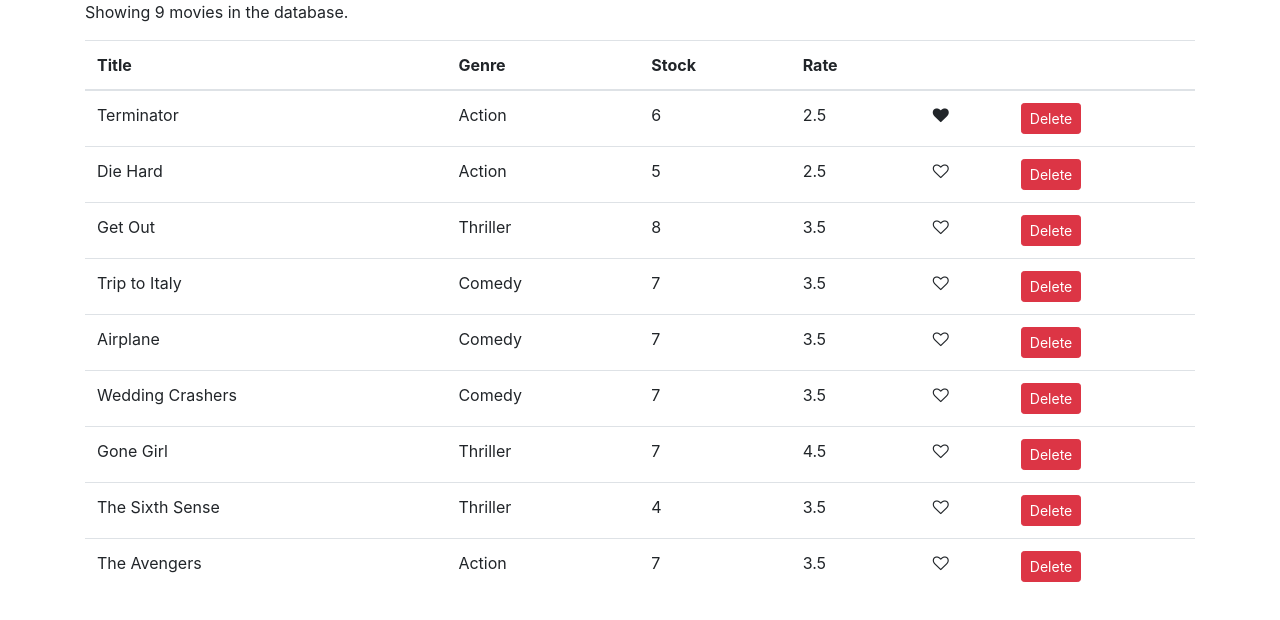
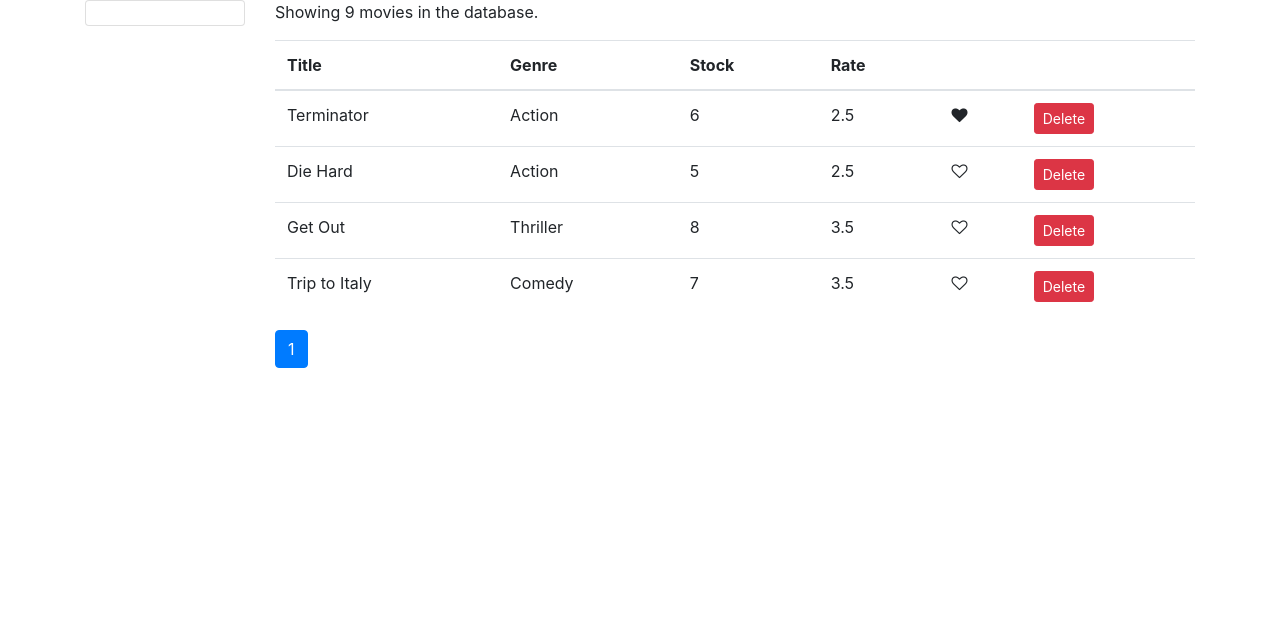
Before and after one commit to YadavBhargav/Bhargav-Yadav, a React (Create React App) app in the folder ReactJs/vidly/: page / in a window 1280 px wide. Shown: the top 620 px of the page. Built offline with nearby package versions, Linux system fonts and the light colour scheme.

Commit message:
I have complated Filtering- Component Interface part of Pagination, Filtering, and Sorting(ReactJs)

```diff
--- a/ReactJs/vidly/package.json
+++ b/ReactJs/vidly/package.json
@@ -8,6 +8,8 @@
     "@testing-library/user-event": "^13.5.0",
     "bootstrap": "^4.1.1",
     "font-awesome": "^4.7.0",
+    "lodash": "^4.17.10",
+    "prop-types": "^15.6.2",
     "react": "^17.0.2",
     "react-dom": "^17.0.2",
     "react-scripts": "5.0.0",
--- /dev/null
+++ b/ReactJs/vidly/src/components/common/listGroup.jsx
@@ -0,0 +1,12 @@
+import React from 'react';
+
+
+const ListGroup = () => {
+    return <ul className="list-group">
+        <li className="list-group-item"></li>
+    </ul>
+}
+
+export default ListGroup;
+
+// video 10 reach 52 second
--- /dev/null
+++ b/ReactJs/vidly/src/components/common/pagination.jsx
@@ -0,0 +1,36 @@
+import React from "react";
+import PropTypes from "prop-types";
+import _ from "lodash";
+const Pagination = (props) => {
+  const { itemsCount, pageSize, currentPage, onPageChange } = props;
+  console.log(currentPage);
+
+  const pagesCount = Math.ceil(itemsCount / pageSize);
+  if (pagesCount === 1) return null;
+  const pages = _.range(1, pagesCount + 1);
+  return (
+    <nav>
+      <ul className="pagination">
+        {pages.map((page) => (
+          <li
+            key={page}
+            className={page === currentPage ? "page-item active" : "page-item"}
+          >
+            <a className="page-link" onClick={() => onPageChange(page)}>
+              {page}
+            </a>
+          </li>
+        ))}
+      </ul>
+    </nav>
+  );
+};
+
+Pagination.propTypes = {
+  itemsCount: PropTypes.number.isRequired,
+  pageSize: PropTypes.number.isRequired,
+  currentPage: PropTypes.number.isRequired,
+  onPageChange: PropTypes.func.isRequired
+};
+
+export default Pagination;
--- a/ReactJs/vidly/src/components/movies.jsx
+++ b/ReactJs/vidly/src/components/movies.jsx
@@ -1,10 +1,21 @@
 import React, { Component } from "react";
 import { getMovies } from "../services/fakeMovieService";
+import { genres, getGenres } from "../services/fakeGenreService";
+import Pagination from "./common/pagination";
 import Like from "./common/like";
+import { paginate } from "../utils/paginate";
+import ListGroup from "./common/listGroup";
 class Movies extends Component {
   state = {
-    movies: getMovies(),
+    movies: [],
+    genres: [],
+    currentPage: 1,
+    pageSize: 4,
   };
+
+  componentDidMount() {
+    this.setState({ movies: getMovies(), genres: getGenres() });
+  }
 
   handleDelete = (movie) => {
     const movies = this.state.movies.filter((m) => m._id !== movie._id);
@@ -19,12 +30,31 @@
     this.setState({ movies });
   };
 
+  handlePageChange = (page) => {
+    this.setState({ currentPage: page });
+  };
+
+  handleGenreSelect = (genre) => {
+    console.log(genre);
+  };
+
   render() {
     const { length: count } = this.state.movies;
+    const { pageSize, currentPage, movies: allMovies } = this.state;
 
     if (count === 0) return <p>There are no movies in database.</p>;
+
+    const movies = paginate(allMovies, currentPage, pageSize);
+
     return (
-      <React.Fragment>
+      <div className="row">
+        <div className="col-2">
+          <ListGroup
+            items={this.state.genres}
+            onItemSelect={this.handleGenreSelect}
+          />
+        </div>
+        <div className="col">
           <p>Showing {this.state.movies.length} movies in the database.</p>
           <table className="table">
             <thead>
@@ -38,7 +68,7 @@
               </tr>
             </thead>
             <tbody>
-            {this.state.movies.map((movie) => (
+              {movies.map((movie) => (
                 <tr key={movie._id}>
                   <td>{movie.title}</td>
                   <td>{movie.genre.name}</td>
@@ -62,7 +92,14 @@
               ))}
             </tbody>
           </table>
-      </React.Fragment>
+          <Pagination
+            itemsCount="abc"
+            pageSize={pageSize}
+            currentPage={currentPage}
+            onPageChange={this.handlePageChange}
+          />
+        </div>
+      </div>
     );
   }
 }
--- /dev/null
+++ b/ReactJs/vidly/src/utils/paginate.js
@@ -0,0 +1,9 @@
+import _ from "lodash";
+
+export function paginate(items, pageNumber, pageSize) {
+  const startIndex = (pageNumber - 1) * pageSize;
+  return _(items)
+    .slice(startIndex)
+    .take(pageSize)
+    .value();
+}
```
Also changed, not shown: 1 other file (tests, documents, lock files or other folders). Lines whose indentation alone changed are shown as unchanged.
